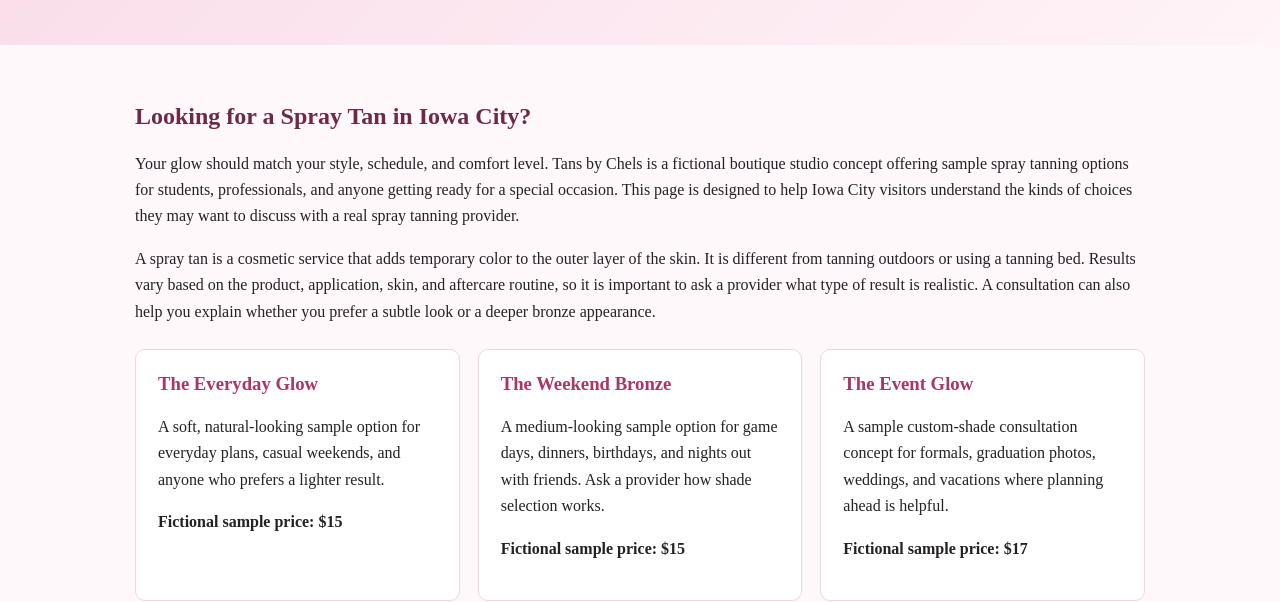
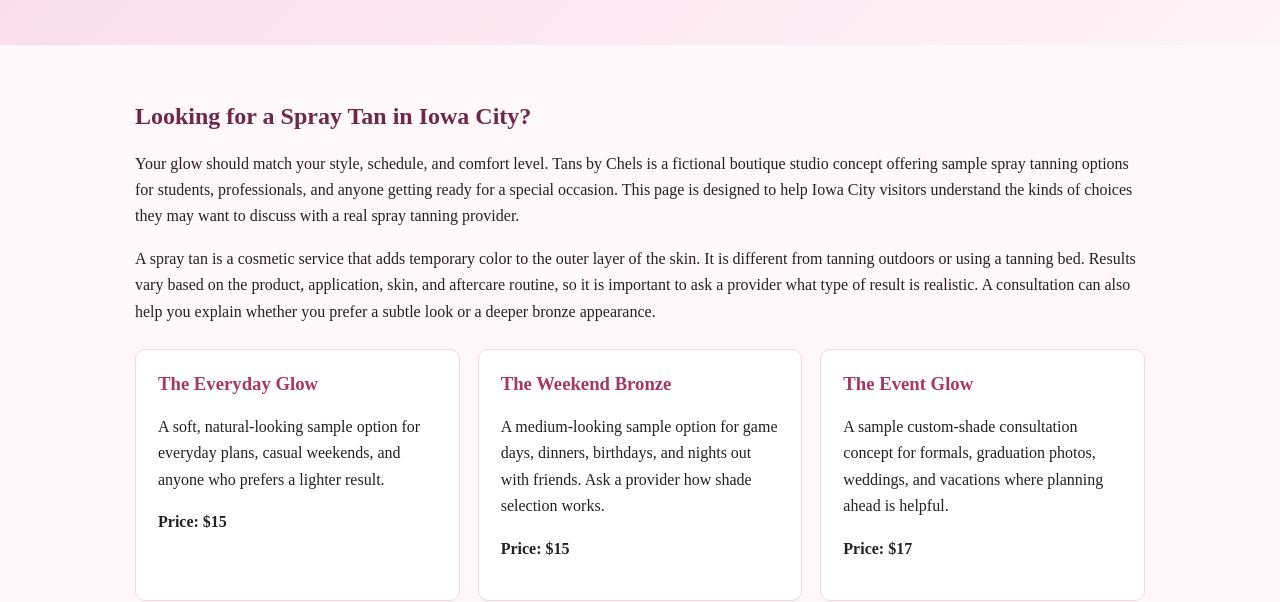
Before and after one commit to morgpeterson/Tan-website-chels, a plain HTML site: page spray-tan-iowa-city.html in a window 1280 px wide. Shown: the part 369-971 px from the top of the page. Drawn offline with Linux system fonts and the light colour scheme.

```diff
--- a/spray-tan-iowa-city.html
+++ b/spray-tan-iowa-city.html
@@ -55,9 +55,9 @@ a:focus{outline:2px solid #d9578c;outline-offset:3px}
 <p>A spray tan is a cosmetic service that adds temporary color to the outer layer of the skin. It is different from tanning outdoors or using a tanning bed. Results vary based on the product, application, skin, and aftercare routine, so it is important to ask a provider what type of result is realistic. A consultation can also help you explain whether you prefer a subtle look or a deeper bronze appearance.</p>
 </section>
 <section class="card-grid">
-<article class="card"><h3>The Everyday Glow</h3><p>A soft, natural-looking sample option for everyday plans, casual weekends, and anyone who prefers a lighter result.</p><p><strong>Fictional sample price: $15</strong></p></article>
-<article class="card"><h3>The Weekend Bronze</h3><p>A medium-looking sample option for game days, dinners, birthdays, and nights out with friends. Ask a provider how shade selection works.</p><p><strong>Fictional sample price: $15</strong></p></article>
-<article class="card"><h3>The Event Glow</h3><p>A sample custom-shade consultation concept for formals, graduation photos, weddings, and vacations where planning ahead is helpful.</p><p><strong>Fictional sample price: $17</strong></p></article>
+<article class="card"><h3>The Everyday Glow</h3><p>A soft, natural-looking sample option for everyday plans, casual weekends, and anyone who prefers a lighter result.</p><p><strong>Price: $15</strong></p></article>
+<article class="card"><h3>The Weekend Bronze</h3><p>A medium-looking sample option for game days, dinners, birthdays, and nights out with friends. Ask a provider how shade selection works.</p><p><strong>Price: $15</strong></p></article>
+<article class="card"><h3>The Event Glow</h3><p>A sample custom-shade consultation concept for formals, graduation photos, weddings, and vacations where planning ahead is helpful.</p><p><strong>Price: $17</strong></p></article>
 </section>
 <section>
 <h2>Choosing a Shade That Fits You</h2>
```
